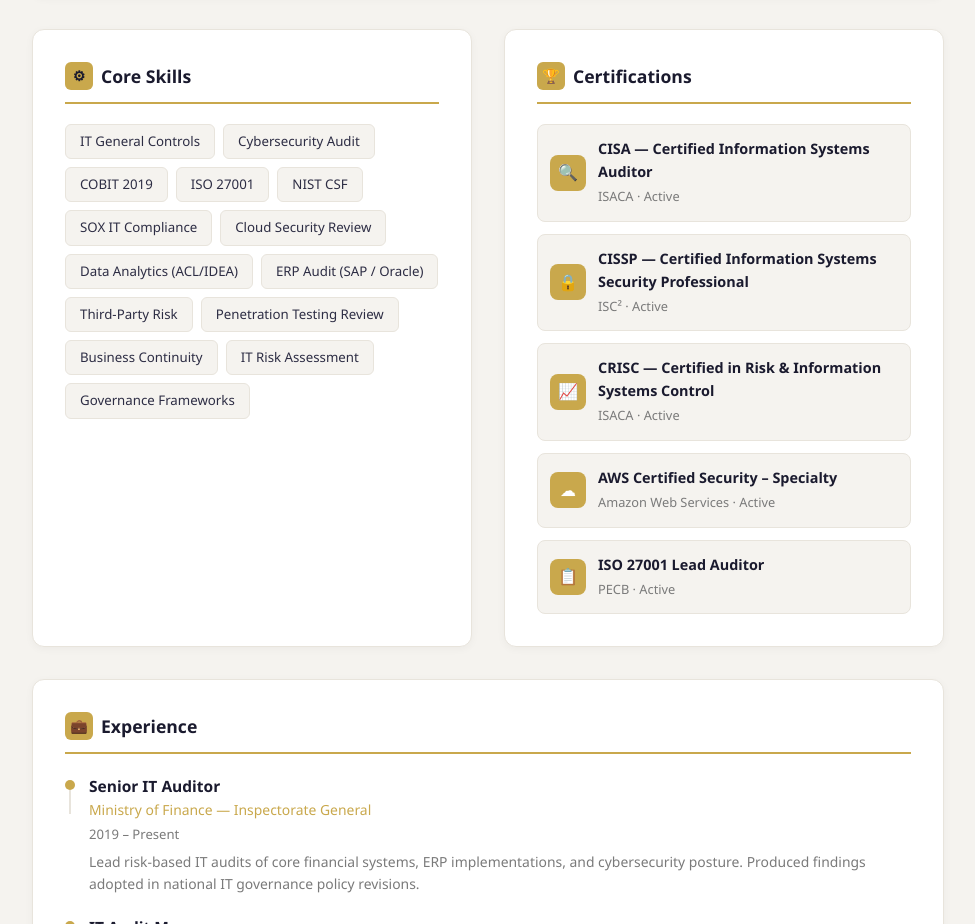
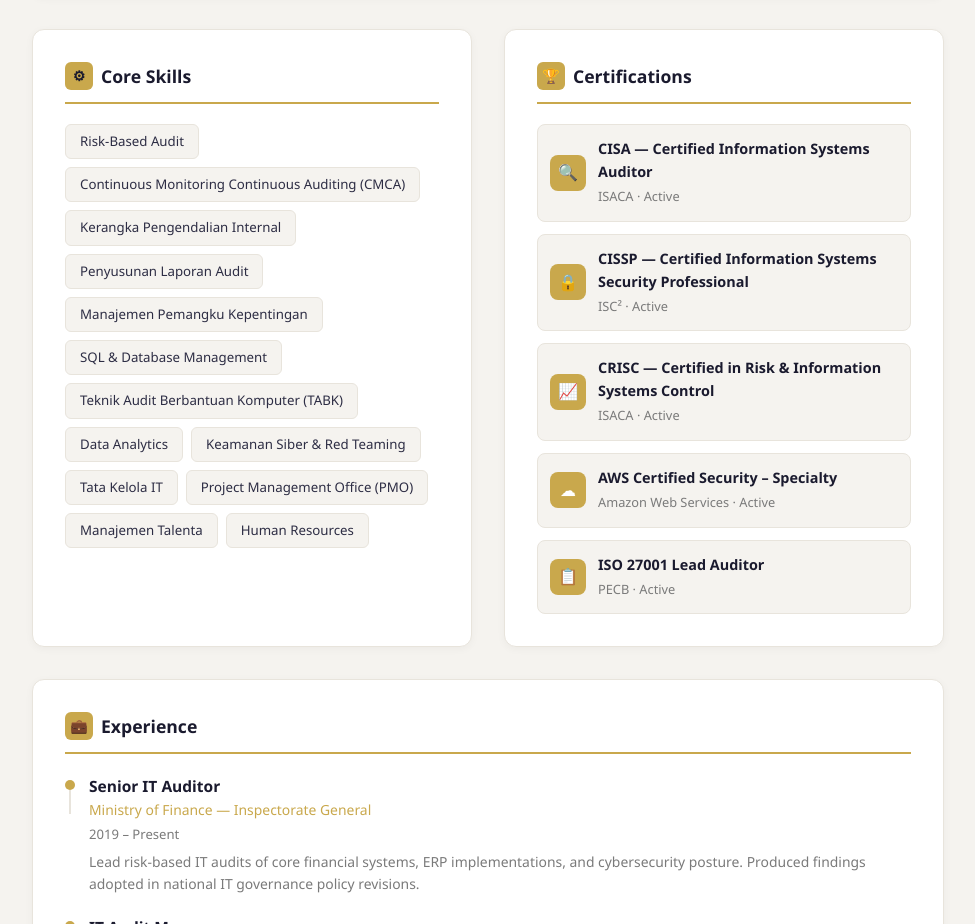
Before and after one commit to mirwan55/profil-diri, a plain HTML site: page index.html in a window 1280 px wide. Shown: the part 1185-2109 px from the top of the page, without its empty margins (152-1127 px from the left). Drawn offline with Linux system fonts and the light colour scheme.

Commit message:
Update skills

```diff
--- a/index.html
+++ b/index.html
@@ -380,20 +380,19 @@
     <div class="card">
       <h2><span class="icon">&#9881;</span> Core Skills</h2>
       <div class="skill-grid">
-        <span class="skill-tag">IT General Controls</span>
-        <span class="skill-tag">Cybersecurity Audit</span>
-        <span class="skill-tag">COBIT 2019</span>
-        <span class="skill-tag">ISO 27001</span>
-        <span class="skill-tag">NIST CSF</span>
-        <span class="skill-tag">SOX IT Compliance</span>
-        <span class="skill-tag">Cloud Security Review</span>
-        <span class="skill-tag">Data Analytics (ACL/IDEA)</span>
-        <span class="skill-tag">ERP Audit (SAP / Oracle)</span>
-        <span class="skill-tag">Third-Party Risk</span>
-        <span class="skill-tag">Penetration Testing Review</span>
-        <span class="skill-tag">Business Continuity</span>
-        <span class="skill-tag">IT Risk Assessment</span>
-        <span class="skill-tag">Governance Frameworks</span>
+        <span class="skill-tag">Risk-Based Audit</span>
+        <span class="skill-tag">Continuous Monitoring Continuous Auditing (CMCA)</span>
+        <span class="skill-tag">Kerangka Pengendalian Internal</span>
+        <span class="skill-tag">Penyusunan Laporan Audit</span>
+        <span class="skill-tag">Manajemen Pemangku Kepentingan</span>
+        <span class="skill-tag">SQL & Database Management</span>
+        <span class="skill-tag">Teknik Audit Berbantuan Komputer (TABK)</span>
+        <span class="skill-tag">Data Analytics</span>
+        <span class="skill-tag">Keamanan Siber & Red Teaming</span>
+        <span class="skill-tag">Tata Kelola IT</span>
+        <span class="skill-tag">Project Management Office (PMO)</span>
+        <span class="skill-tag">Manajemen Talenta</span>
+        <span class="skill-tag">Human Resources</span>
       </div>
     </div>
 
```
Also changed, not shown: 1 other file.
